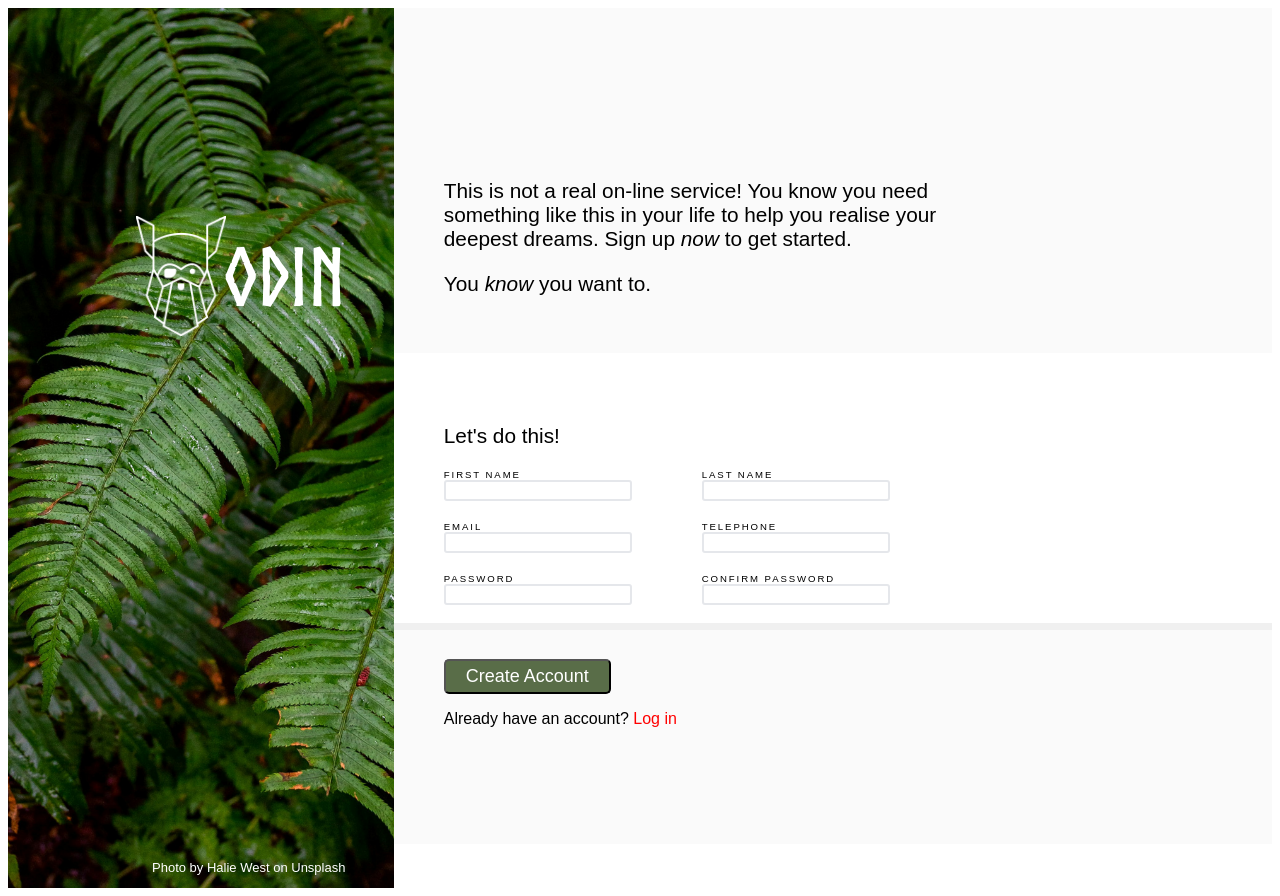
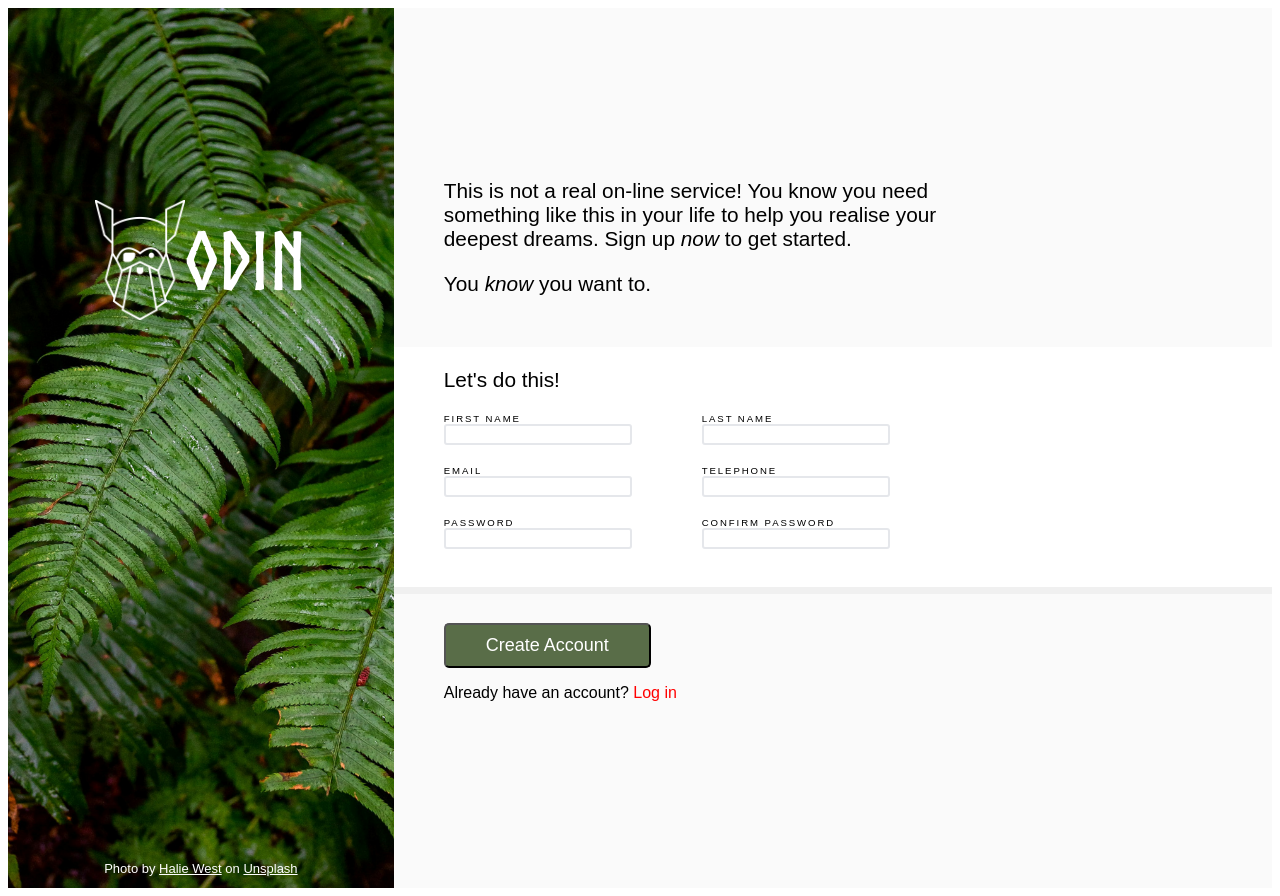
Before and after one commit to ChrisHallwright/sign-up-form, a plain HTML site: page index.html in a window 1280 px wide. Drawn offline with Linux system fonts and the light colour scheme.

Commit message:
Make left panel elements flex

```diff
--- a/index.html
+++ b/index.html
@@ -11,13 +11,17 @@
 <body>
   <div class="outer">
     <section class="left-panel">
+      <div class="logo">
         <img id="odin" src="./odin-lined.png" height="120px" />
         <p class="odin">ODIN</p>
+      </div>
+      <div class="credit">
         <p class="pic-credit">Photo by <a
             href="https://unsplash.com/@haliewestphoto?utm_source=unsplash&utm_medium=referral&utm_content=creditCopyText">Halie
             West</a> on <a
             href="https://unsplash.com/photos/green-leaf-plant-in-close-up-photography-25xggax4bSA?utm_source=unsplash&utm_medium=referral&utm_content=creditCopyText">Unsplash</a>
         </p>
+      </div>
     </section>
     <section class="right-panel">
       <div class="upper">
--- a/styles.css
+++ b/styles.css
@@ -10,19 +10,20 @@ body {
 /*   Left panel.  */
 
 .left-panel {
-  flex-grow: 0;
-  position: relative;
   height: 880px;
   width: 60%;
   background-image: url("./halie-west-25xggax4bSA-unsplash.jpg");
   background-size: cover;
   background-position: center;
+  display: flex;
+  flex-direction: column;
 }
 
-#odin {
-  position: absolute;
-  top: 13rem;
-  left: 8rem;
+.logo {
+  position: relative;
+  top: 12rem;
+  display: flex;
+  justify-content: center;
 }
 
 @font-face {
@@ -31,13 +32,12 @@ body {
 }
 
 p.odin {
-  position: absolute;
-  top: 9rem;
-  left: 13.5rem;
   color: white;
   font-family: Odin;
   font-size: 5rem;
-/*  background-color: black;
+  position: relative;
+  bottom: 4rem;
+  /*  background-color: black;
   opacity: 0.6;
   width: 100%;
   margin: 0;
@@ -47,16 +47,22 @@ p.odin {
   padding: 50px 0; */
 }
 
-p.pic-credit {
-  position: absolute;
-  bottom: 0rem;
-  left: 9rem;
+
+div.credit {
+  position: relative;
+  top: 37rem;
+  display: flex;
+  justify-content: center;
 }
 
 p.pic-credit,
 p.pic-credit a {
   color: white;
   font-size: small;
+}
+
+p.pic-credit a{
+  text-decoration: underline;
 }
 
 /*. Right panel.  */
@@ -96,17 +102,20 @@ div.upper {
   font-size: 1.3rem;
   font-weight: 500;
 }
+
 div.middle {
   height: 200px;
-  padding: 50px 50px 20px 50px;
+  padding: 0 50px 40px 50px;
   position: relative;
 }
-div.middle > p {
+
+div.middle>p {
   font-size: 1.3rem;
   font-weight: 500;
 }
+
 div.lower {
-  padding: 20px 0 100px 50px;
+  padding: 20px 0 170px 50px;
 }
 
 input {
@@ -132,7 +141,7 @@ label {
 button {
   background-color: #596D48;
   color: white;
-  padding: 5px 20px;
+  padding: 10px 40px;
   border-radius: 5px;
   font-size: large;
 }
```
Lines whose indentation alone changed are shown as unchanged.
